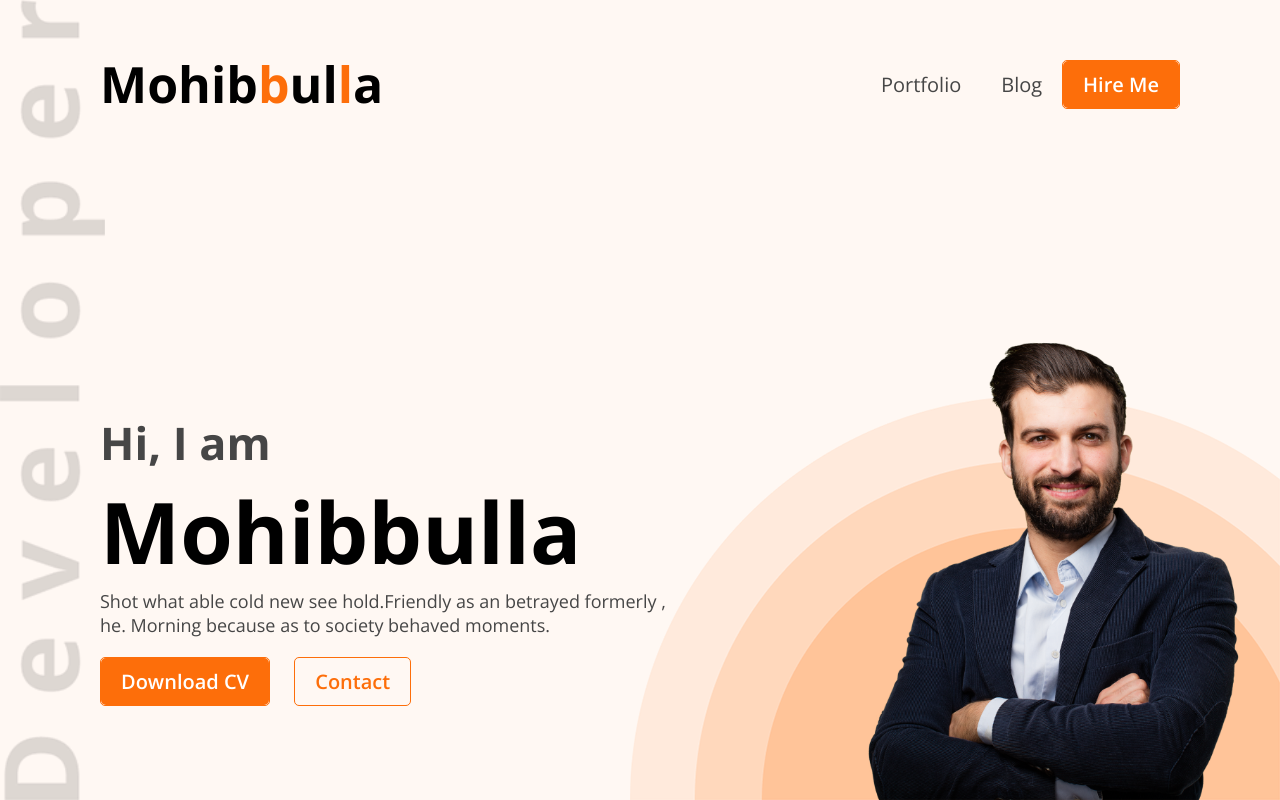
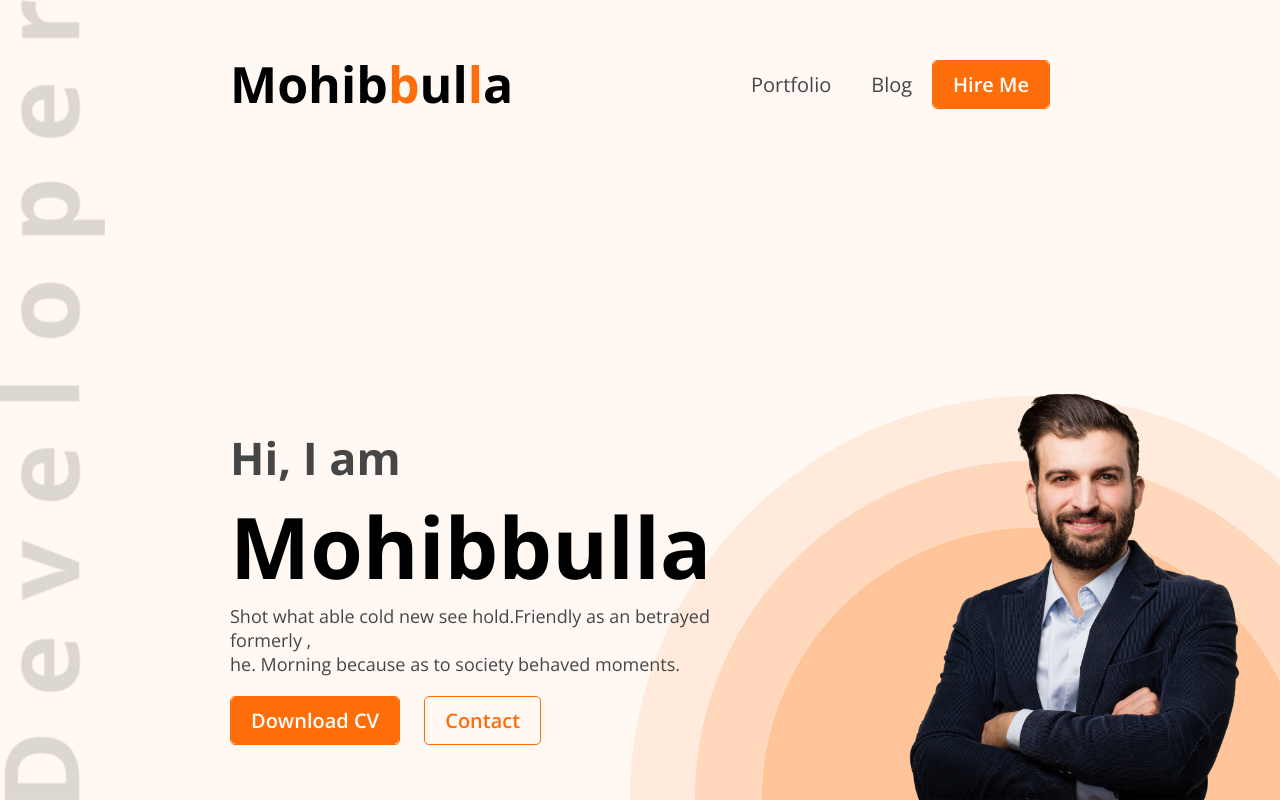
Before and after one commit to Mohibbulla-MMM/home-task-1-portfolio-mohibbulla, a plain HTML site: page index.html in a window 1280 px wide. Drawn offline with nearby package versions, Linux system fonts and the light colour scheme.

Commit message:
hero section rtl padding edit

```diff
--- a/assets/css/style.css
+++ b/assets/css/style.css
@@ -23,7 +23,7 @@
 .mm-nav {
     display: flex;
     justify-content: space-between;
-    padding: 50px 100px 0;
+    padding: 50px 230px 0;
     align-items: center;
 }
 
@@ -55,7 +55,7 @@
 .hero-section {
     margin-top: auto;
     width: 100%;
-    padding-left: 100px;
+    padding-left: 230px;
     display: flex;
     justify-content: space-between;
     align-items: center;
```
